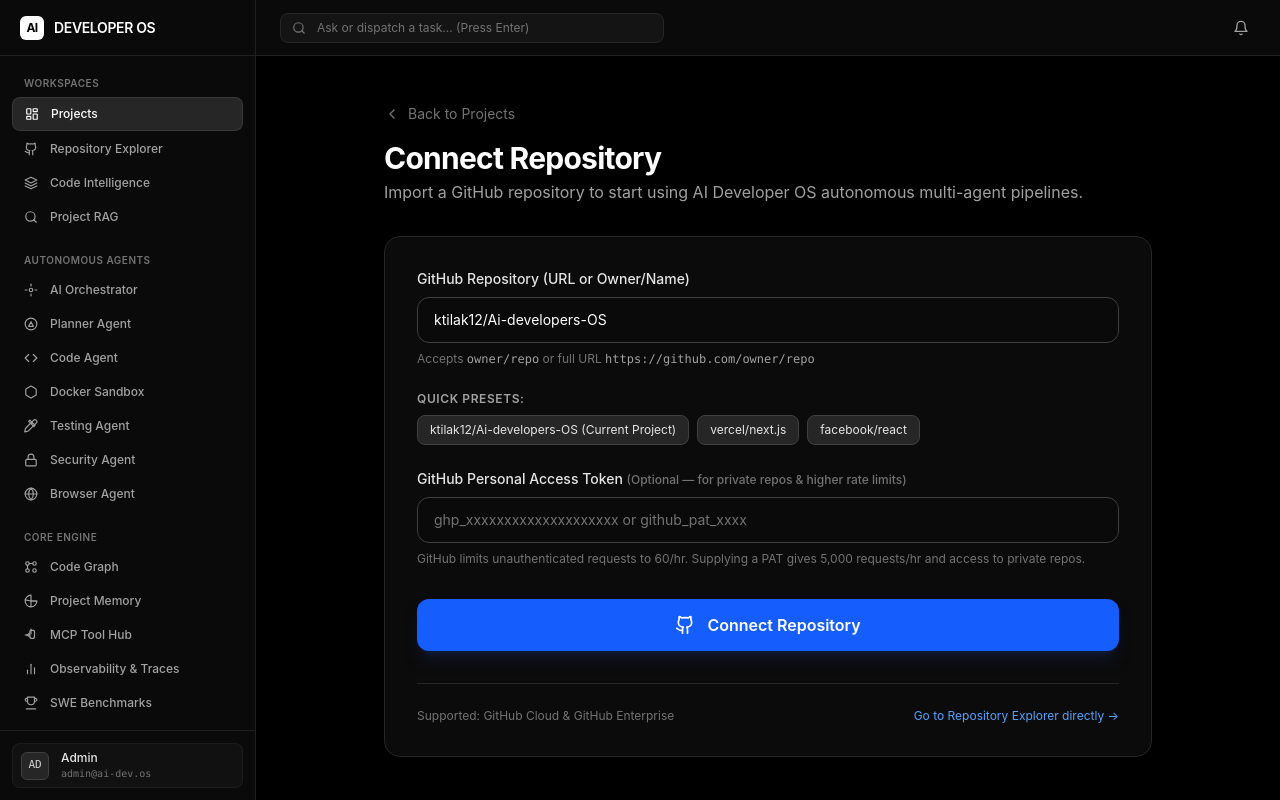
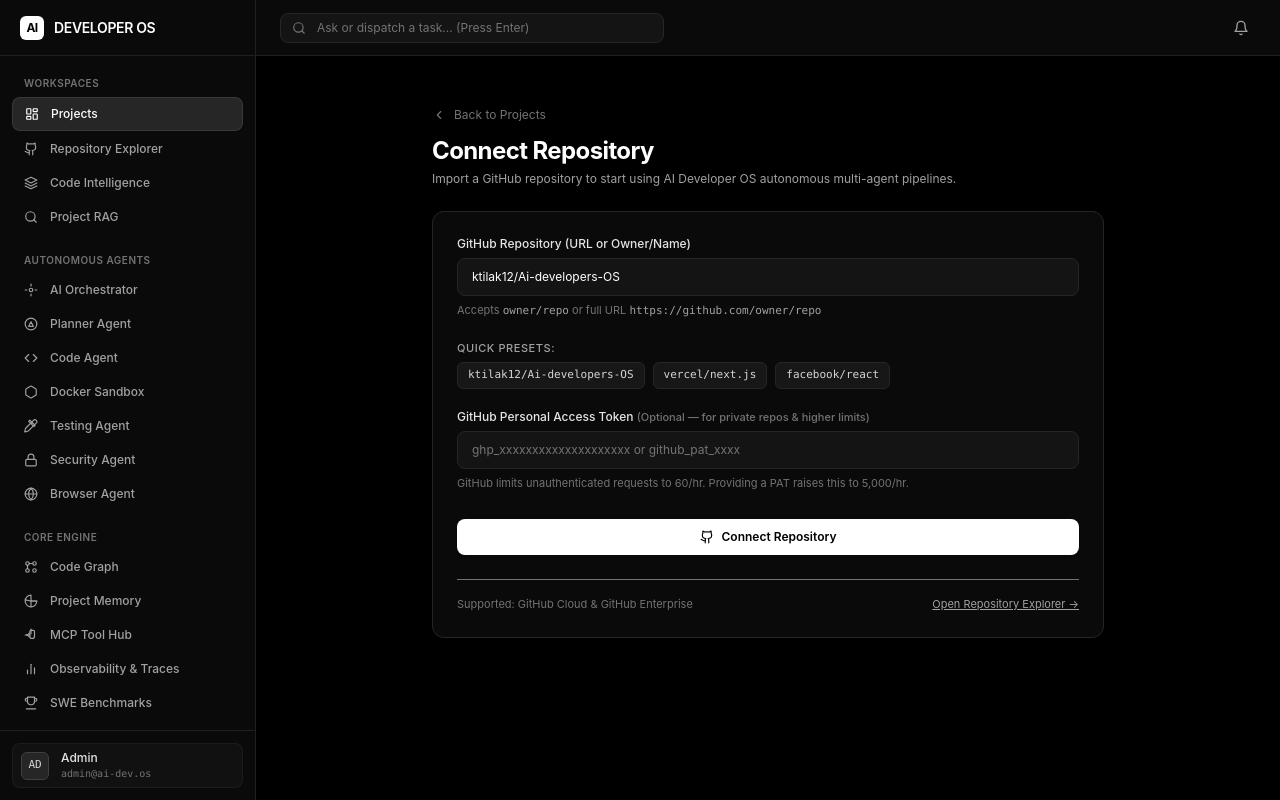
Before and after one commit to ktilak12/Ai-developers-OS, a Next.js app in the folder apps/web/: page /projects/new in a window 1280 px wide. Built offline with nearby package versions, Linux system fonts and the light colour scheme.

Commit message:
style: convert connect repository form to clean monochrome dark theme

```diff
--- a/apps/web/src/app/(dashboard)/projects/new/page.tsx
+++ b/apps/web/src/app/(dashboard)/projects/new/page.tsx
@@ -93,20 +93,20 @@
   };
 
   return (
-    <div className="max-w-3xl mx-auto py-4">
-      <div className="mb-8">
-        <Link href="/dashboard" className="text-neutral-500 hover:text-white transition-colors mb-4 inline-flex items-center gap-2 text-sm">
-          <svg xmlns="http://www.w3.org/2000/svg" width="16" height="16" viewBox="0 0 24 24" fill="none" stroke="currentColor" strokeWidth="2" strokeLinecap="round" strokeLinejoin="round"><path d="m15 18-6-6 6-6"/></svg>
+    <div className="max-w-2xl mx-auto py-4">
+      <div className="mb-6">
+        <Link href="/dashboard" className="text-neutral-500 hover:text-white transition-colors mb-3 inline-flex items-center gap-2 text-xs">
+          <svg xmlns="http://www.w3.org/2000/svg" width="14" height="14" viewBox="0 0 24 24" fill="none" stroke="currentColor" strokeWidth="2" strokeLinecap="round" strokeLinejoin="round"><path d="m15 18-6-6 6-6"/></svg>
           Back to Projects
         </Link>
-        <h1 className="text-3xl font-bold text-white tracking-tight">Connect Repository</h1>
-        <p className="text-neutral-400 mt-1">Import a GitHub repository to start using AI Developer OS autonomous multi-agent pipelines.</p>
+        <h1 className="text-2xl font-bold text-white tracking-tight">Connect Repository</h1>
+        <p className="text-xs text-neutral-400 mt-1">Import a GitHub repository to start using AI Developer OS autonomous multi-agent pipelines.</p>
       </div>
 
-      <div className="rounded-2xl border border-neutral-800 bg-neutral-900/50 p-8 shadow-2xl backdrop-blur-sm">
-        <form onSubmit={handleConnect} className="space-y-6">
+      <div className="rounded-xl border border-neutral-800 bg-neutral-950 p-6 shadow-sm">
+        <form onSubmit={handleConnect} className="space-y-5">
           <div>
-            <label className="block text-sm font-medium text-neutral-200 mb-2">
+            <label className="block text-xs font-medium text-neutral-200 mb-1.5">
               GitHub Repository (URL or Owner/Name)
             </label>
             <div className="relative">
@@ -115,37 +115,37 @@
                 value={repoInput}
                 onChange={(e) => setRepoInput(e.target.value)}
                 placeholder="e.g. ktilak12/Ai-developers-OS or vercel/next.js"
-                className="w-full rounded-xl border border-neutral-700 bg-neutral-950 px-4 py-3 text-sm text-white placeholder-neutral-500 focus:border-blue-500 focus:outline-none focus:ring-1 focus:ring-blue-500 transition-colors"
+                className="w-full rounded-lg border border-neutral-800 bg-neutral-900/80 px-3.5 py-2.5 text-xs text-white placeholder-neutral-500 focus:border-neutral-600 focus:outline-none transition-colors"
                 required
               />
             </div>
-            <p className="text-xs text-neutral-500 mt-2">
-              Accepts <code className="text-neutral-400">owner/repo</code> or full URL <code className="text-neutral-400">https://github.com/owner/repo</code>
+            <p className="text-[11px] text-neutral-500 mt-1.5">
+              Accepts <code className="text-neutral-400 font-mono">owner/repo</code> or full URL <code className="text-neutral-400 font-mono">https://github.com/owner/repo</code>
             </p>
           </div>
 
           {/* Quick presets */}
           <div>
-            <span className="text-xs font-semibold text-neutral-400 uppercase tracking-wider block mb-2">Quick Presets:</span>
+            <span className="text-[11px] font-medium text-neutral-400 uppercase tracking-wider block mb-1.5">Quick Presets:</span>
             <div className="flex flex-wrap gap-2">
               <button
                 type="button"
                 onClick={() => setRepoInput("ktilak12/Ai-developers-OS")}
-                className="px-3 py-1.5 rounded-lg bg-neutral-800 hover:bg-neutral-700 border border-neutral-700 text-xs text-neutral-200 transition-colors"
+                className="px-2.5 py-1 rounded-md bg-neutral-900 hover:bg-neutral-800 border border-neutral-800 text-[11px] text-neutral-300 transition-colors font-mono"
               >
-                ktilak12/Ai-developers-OS (Current Project)
+                ktilak12/Ai-developers-OS
               </button>
               <button
                 type="button"
                 onClick={() => setRepoInput("vercel/next.js")}
-                className="px-3 py-1.5 rounded-lg bg-neutral-800 hover:bg-neutral-700 border border-neutral-700 text-xs text-neutral-200 transition-colors"
+                className="px-2.5 py-1 rounded-md bg-neutral-900 hover:bg-neutral-800 border border-neutral-800 text-[11px] text-neutral-300 transition-colors font-mono"
               >
                 vercel/next.js
               </button>
               <button
                 type="button"
                 onClick={() => setRepoInput("facebook/react")}
-                className="px-3 py-1.5 rounded-lg bg-neutral-800 hover:bg-neutral-700 border border-neutral-700 text-xs text-neutral-200 transition-colors"
+                className="px-2.5 py-1 rounded-md bg-neutral-900 hover:bg-neutral-800 border border-neutral-800 text-[11px] text-neutral-300 transition-colors font-mono"
               >
                 facebook/react
               </button>
@@ -153,31 +153,31 @@
           </div>
 
           <div>
-            <label className="block text-sm font-medium text-neutral-200 mb-2">
-              GitHub Personal Access Token <span className="text-neutral-500 text-xs">(Optional — for private repos & higher rate limits)</span>
+            <label className="block text-xs font-medium text-neutral-200 mb-1.5">
+              GitHub Personal Access Token <span className="text-neutral-500 text-[11px]">(Optional — for private repos & higher limits)</span>
             </label>
             <input
               type="password"
               value={tokenInput}
               onChange={(e) => setTokenInput(e.target.value)}
               placeholder="ghp_xxxxxxxxxxxxxxxxxxxx or github_pat_xxxx"
-              className="w-full rounded-xl border border-neutral-700 bg-neutral-950 px-4 py-3 text-sm text-white placeholder-neutral-500 focus:border-blue-500 focus:outline-none focus:ring-1 focus:ring-blue-500 transition-colors"
+              className="w-full rounded-lg border border-neutral-800 bg-neutral-900/80 px-3.5 py-2.5 text-xs text-white placeholder-neutral-500 focus:border-neutral-600 focus:outline-none transition-colors"
             />
-            <p className="text-xs text-neutral-500 mt-2">
-              GitHub limits unauthenticated requests to 60/hr. Supplying a PAT gives 5,000 requests/hr and access to private repos.
+            <p className="text-[11px] text-neutral-500 mt-1.5">
+              GitHub limits unauthenticated requests to 60/hr. Providing a PAT raises this to 5,000/hr.
             </p>
           </div>
 
           {error && (
-            <div className="rounded-xl border border-red-500/20 bg-red-500/10 p-4 text-sm text-red-400 flex items-start gap-3">
-              <svg xmlns="http://www.w3.org/2000/svg" width="18" height="18" viewBox="0 0 24 24" fill="none" stroke="currentColor" strokeWidth="2" strokeLinecap="round" strokeLinejoin="round" className="shrink-0 mt-0.5"><circle cx="12" cy="12" r="10"/><line x1="12" y1="8" x2="12" y2="12"/><line x1="12" y1="16" x2="12.01" y2="16"/></svg>
+            <div className="rounded-lg border border-neutral-800 bg-neutral-900/90 p-3 text-xs text-neutral-300 flex items-start gap-2.5">
+              <span className="h-1.5 w-1.5 rounded-full bg-red-500 mt-1.5 shrink-0"></span>
               <div>{error}</div>
             </div>
           )}
 
           {success && (
-            <div className="rounded-xl border border-emerald-500/20 bg-emerald-500/10 p-4 text-sm text-emerald-400 flex items-center gap-3">
-              <svg xmlns="http://www.w3.org/2000/svg" width="18" height="18" viewBox="0 0 24 24" fill="none" stroke="currentColor" strokeWidth="2" strokeLinecap="round" strokeLinejoin="round"><path d="M20 6 9 17l-5-5"/></svg>
+            <div className="rounded-lg border border-neutral-800 bg-neutral-900/90 p-3 text-xs text-neutral-200 flex items-center gap-2.5">
+              <span className="h-1.5 w-1.5 rounded-full bg-emerald-500 shrink-0"></span>
               <div>{success}</div>
             </div>
           )}
@@ -186,16 +186,16 @@
             <button
               type="submit"
               disabled={isVerifying}
-              className="w-full flex items-center justify-center gap-3 rounded-xl bg-blue-600 text-white px-6 py-3.5 font-semibold hover:bg-blue-500 transition-colors shadow-lg shadow-blue-950/50 disabled:opacity-50 disabled:cursor-not-allowed"
+              className="w-full flex items-center justify-center gap-2 rounded-lg bg-white text-black px-5 py-2.5 text-xs font-semibold hover:bg-neutral-200 transition-colors shadow-sm disabled:opacity-50 disabled:cursor-not-allowed"
             >
               {isVerifying ? (
                 <>
-                  <div className="h-4 w-4 animate-spin rounded-full border-2 border-white border-t-transparent" />
+                  <div className="h-3.5 w-3.5 animate-spin rounded-full border-2 border-black border-t-transparent" />
                   Verifying & Connecting...
                 </>
               ) : (
                 <>
-                  <svg xmlns="http://www.w3.org/2000/svg" width="20" height="20" viewBox="0 0 24 24" fill="none" stroke="currentColor" strokeWidth="2" strokeLinecap="round" strokeLinejoin="round"><path d="M15 22v-4a4.8 4.8 0 0 0-1-3.5c3 0 6-2 6-5.5.08-1.25-.27-2.48-1-3.5.28-1.15.28-2.35 0-3.5 0 0-1 0-3 1.5-2.64-.5-5.36-.5-8 0C6 2 5 2 5 2c-.3 1.15-.3 2.35 0 3.5A5.403 5.403 0 0 0 4 9c0 3.5 3 5.5 6 5.5-.39.49-.68 1.05-.85 1.65-.17.6-.22 1.23-.15 1.85v4"/><path d="M9 18c-4.51 2-5-2-7-2"/></svg>
+                  <svg xmlns="http://www.w3.org/2000/svg" width="14" height="14" viewBox="0 0 24 24" fill="none" stroke="currentColor" strokeWidth="2" strokeLinecap="round" strokeLinejoin="round"><path d="M15 22v-4a4.8 4.8 0 0 0-1-3.5c3 0 6-2 6-5.5.08-1.25-.27-2.48-1-3.5.28-1.15.28-2.35 0-3.5 0 0-1 0-3 1.5-2.64-.5-5.36-.5-8 0C6 2 5 2 5 2c-.3 1.15-.3 2.35 0 3.5A5.403 5.403 0 0 0 4 9c0 3.5 3 5.5 6 5.5-.39.49-.68 1.05-.85 1.65-.17.6-.22 1.23-.15 1.85v4"/><path d="M9 18c-4.51 2-5-2-7-2"/></svg>
                   Connect Repository
                 </>
               )}
@@ -203,10 +203,10 @@
           </div>
         </form>
 
-        <div className="mt-8 pt-6 border-t border-neutral-800 flex items-center justify-between text-xs text-neutral-500">
+        <div className="mt-6 pt-4 border-t border-neutral-850 flex items-center justify-between text-[11px] text-neutral-500">
           <span>Supported: GitHub Cloud & GitHub Enterprise</span>
-          <Link href="/repository" className="text-blue-400 hover:underline">
-            Go to Repository Explorer directly &rarr;
+          <Link href="/repository" className="text-neutral-400 hover:text-white underline">
+            Open Repository Explorer &rarr;
           </Link>
         </div>
       </div>
```
